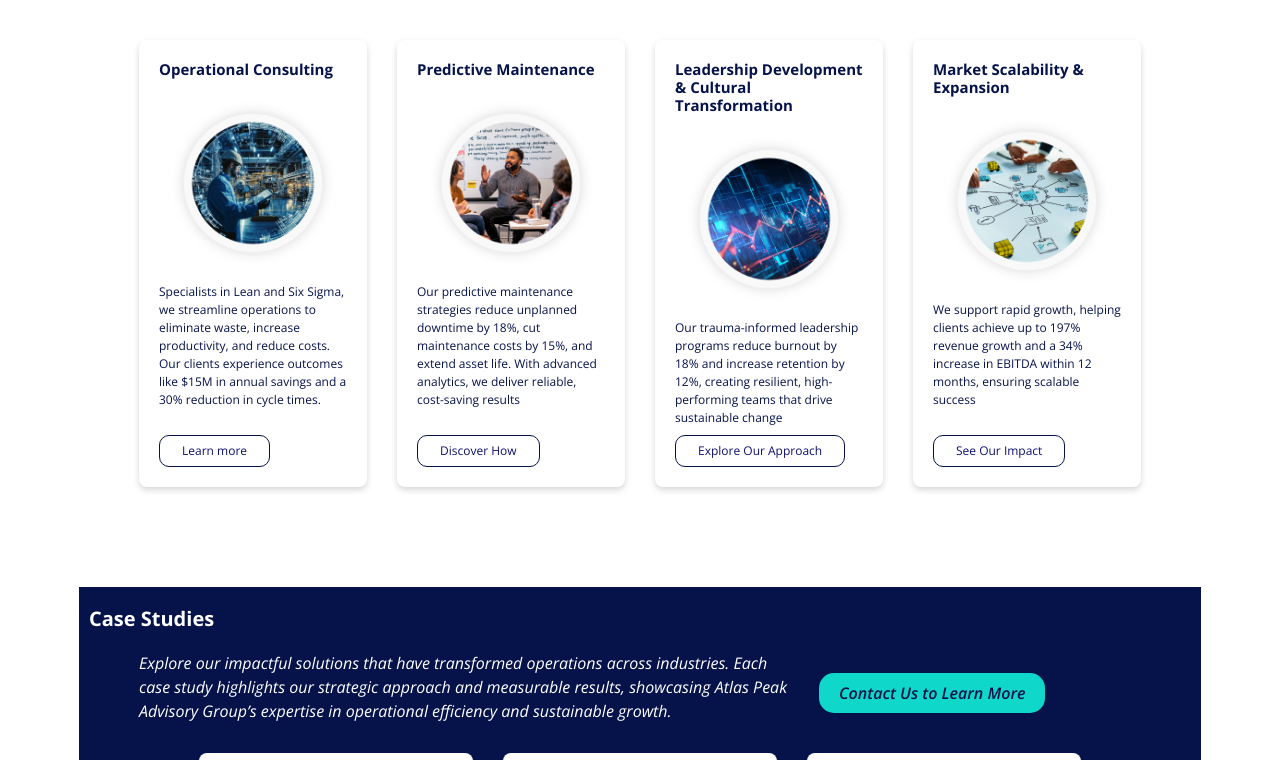
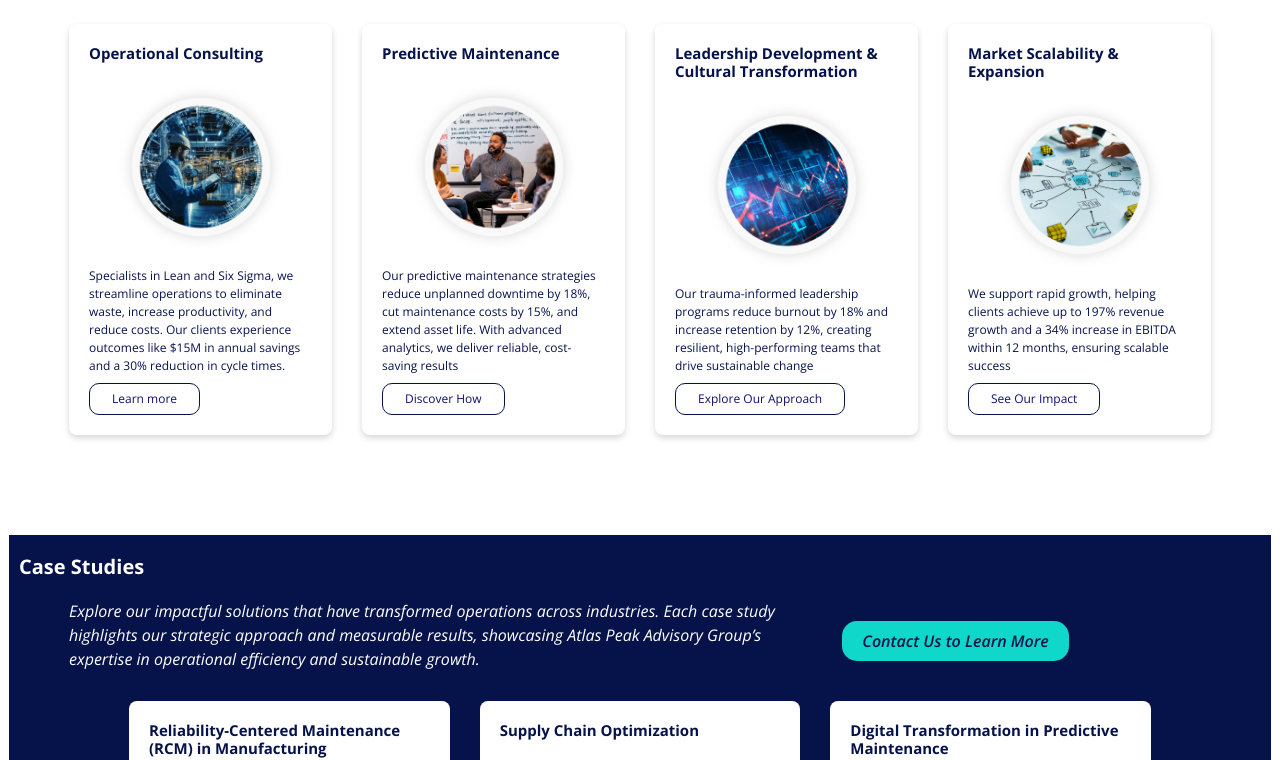
Before and after one commit to phanny-ryan-projects/atlast, a website: page index.html in a window 1280 px wide. Shown: the part 1408-2168 px from the top of the page. Drawn offline with nearby package versions, Linux system fonts and the light colour scheme.

Commit message:
full-width

```diff
--- a/index.html
+++ b/index.html
@@ -5,11 +5,12 @@
   <meta name="viewport" content="width=device-width, initial-scale=1.0">
   <title>Atlas Peak Advisory Group</title>
   <link rel="stylesheet" href="./css/main.css">
+  <link rel="stylesheet" href="./css/custom.css">
 </head>
 
 <body>
 
-<div class="container">
+<div class="container-fluid">
 
 
   <header class="p-3 position-relative">
--- a/scss/main.scss
+++ b/scss/main.scss
@@ -1,5 +1,3 @@
-
-
 @import url('https://fonts.googleapis.com/css2?family=Open+Sans:ital,wght@0,300..800;1,300..800&display=swap');
 
 $dark-blue: #06134b;
```
Also changed, not shown: css/custom.css (added), 1 other file.
